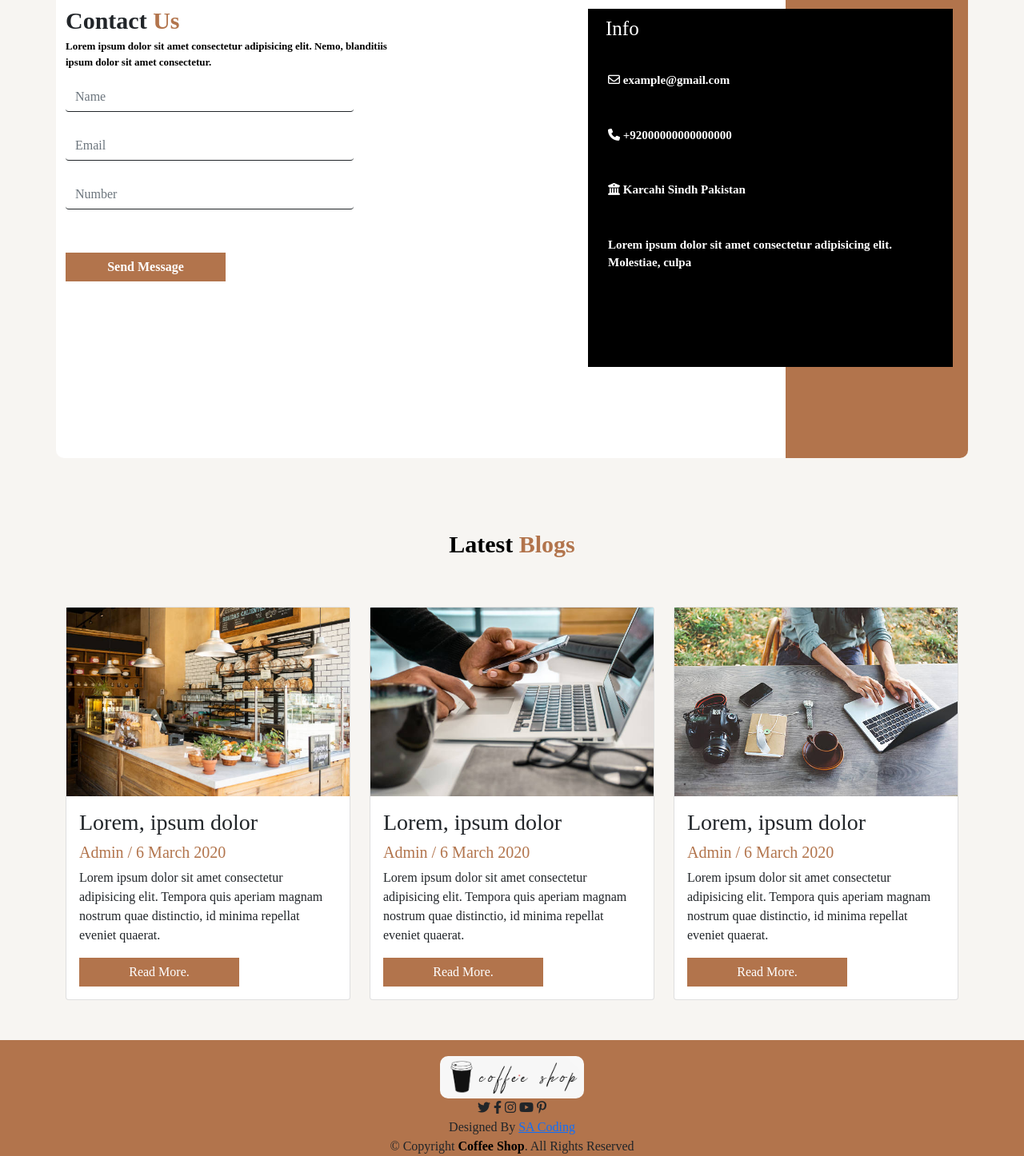
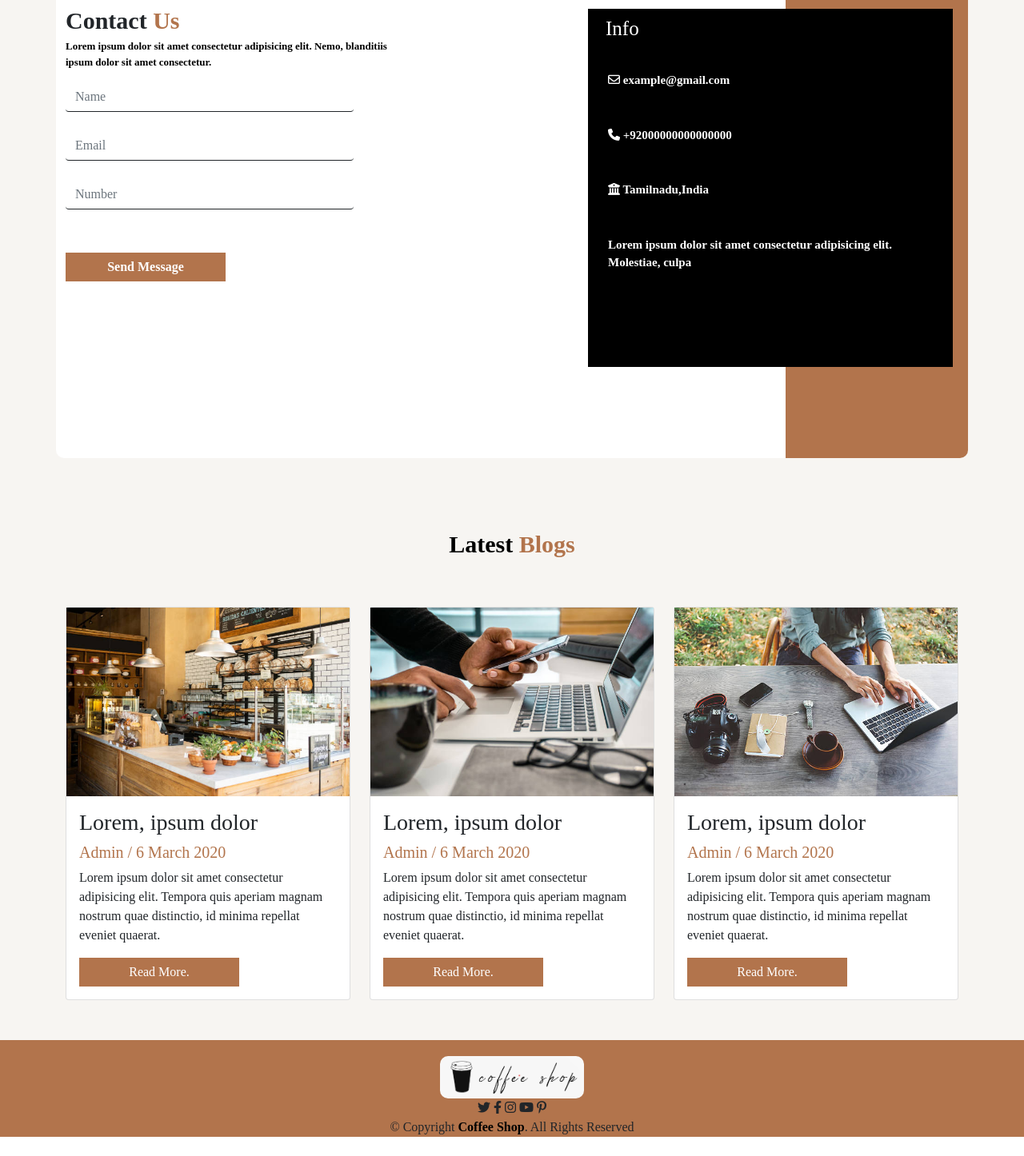
Before and after one commit to Kishore298/coffee-shop-design, a plain HTML site: page index.html in a window 1280 px wide. Shown: the part 4332-5778 px from the top of the page at 80% size. After the commit the page ends 5754 px from the top, so only its background shows below. Drawn offline with nearby package versions, Linux system fonts and the light colour scheme.

Commit message:
Update index.html

```diff
--- a/index.html
+++ b/index.html
@@ -411,7 +411,7 @@
         <h1>Info</h1>
         <p><i class="fa-regular fa-envelope"></i> example@gmail.com</p>
         <p><i class="fa-solid fa-phone"></i> +92000000000000000</p>
-       <p><i class="fa-solid fa-building-columns"></i> Karcahi Sindh Pakistan</p>
+       <p><i class="fa-solid fa-building-columns"></i> Tamilnadu,India</p>
        <p>Lorem ipsum dolor sit amet consectetur adipisicing elit. Molestiae, culpa</p>
       </div>
     </div>
@@ -487,9 +487,6 @@
       <i class="fa-brands fa-youtube"></i>
       <i class="fa-brands fa-pinterest-p"></i>
     </div>
-    <div class="credite text-center">
-        Designed By <a href="#"> SA Coding</a>
-    </div>
     <div class="copyright text-center">
       &copy; Copyright <strong><span>Coffee Shop</span></strong>. All Rights Reserved
   </div>
```
